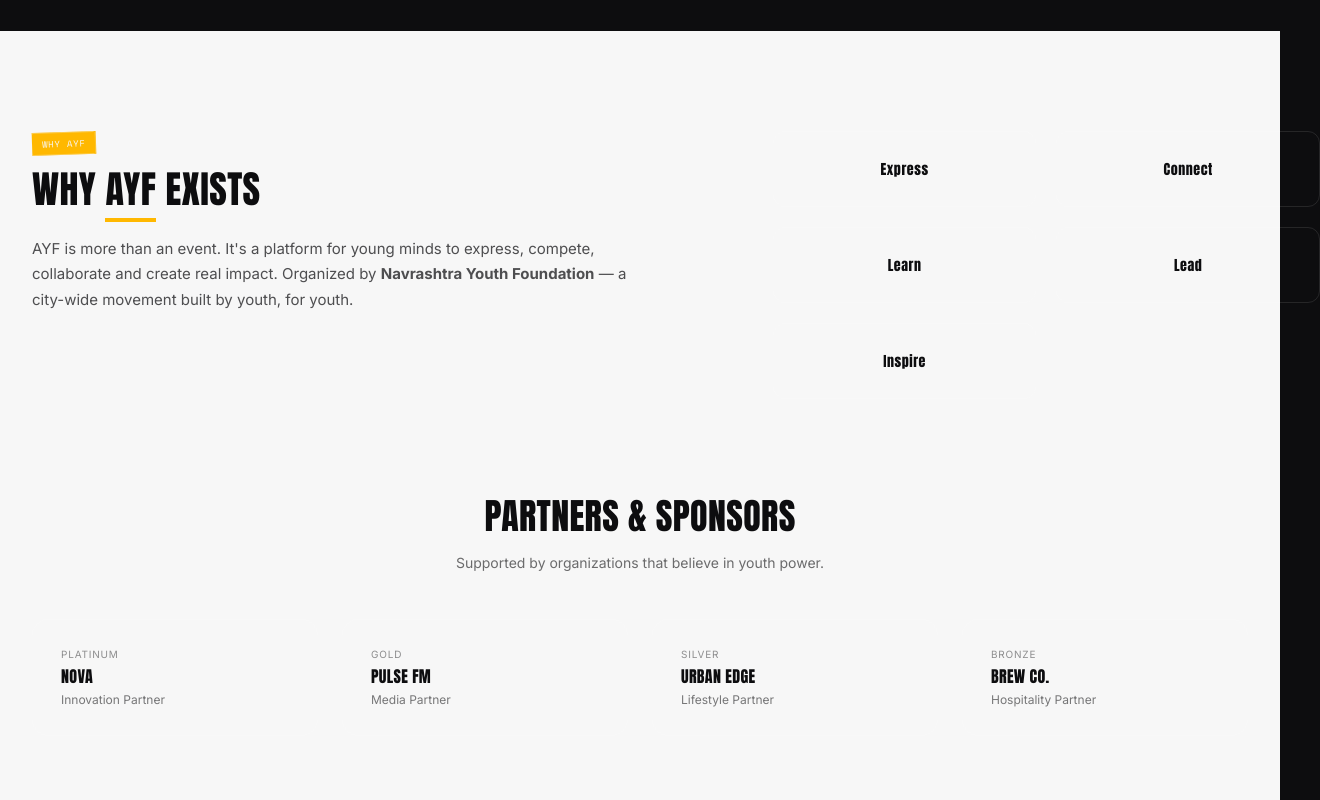
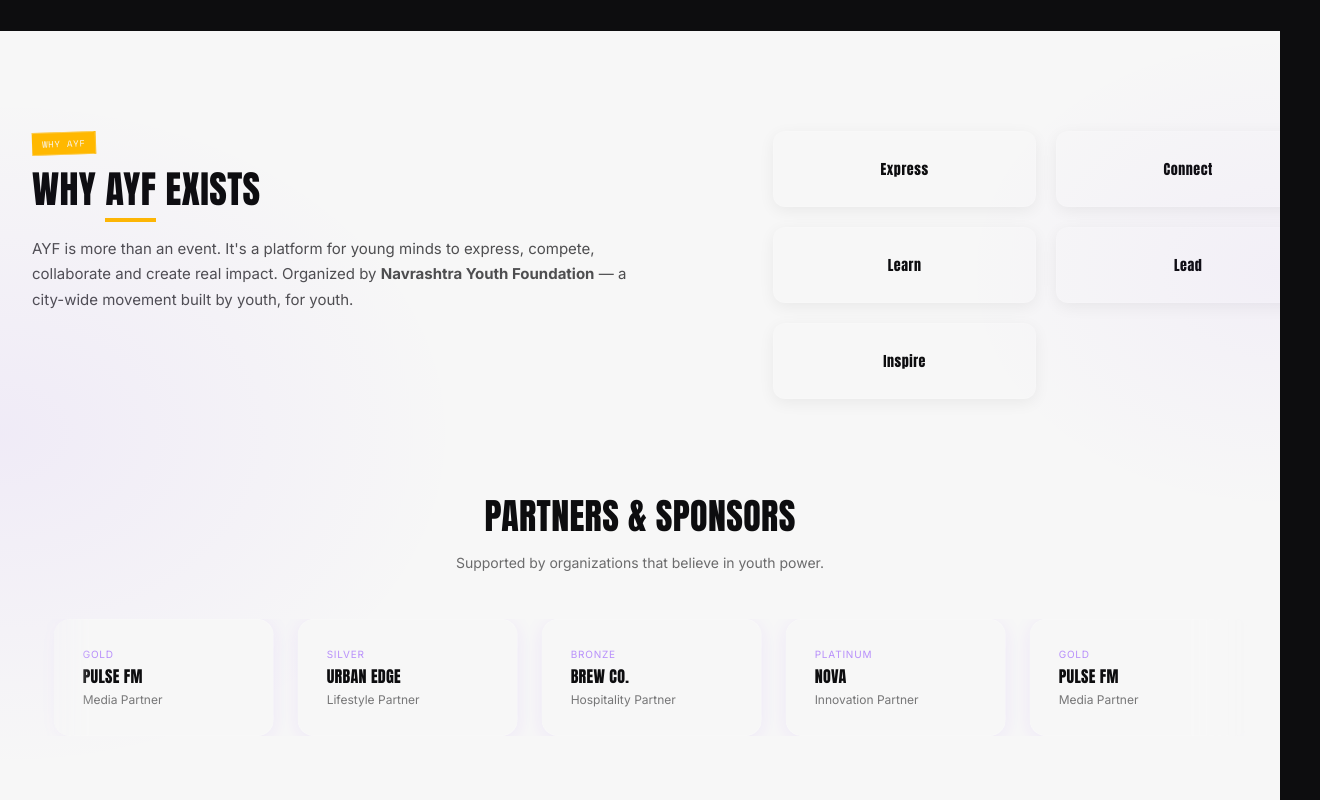
Before and after one commit to Smit2080/ayf-2026, a Next.js app: page / in a window 1280 px wide. Shown: the part 1680-2480 px from the top of the page, 1320 px wide, since content can reach past the window. Built offline with nearby package versions, Linux system fonts and the light colour scheme.

Commit message:
Auto-sliding partner cards, card shadows, purple gradients in Why AYF section

```diff
--- a/app/globals.css
+++ b/app/globals.css
@@ -290,7 +290,12 @@ nav.wrap{display:flex;align-items:center;justify-content:space-between;padding:1
 /* â”€â”€â”€ WHY AYF â”€â”€â”€ */
 .why{
   background:var(--white);color:var(--ink);
-  padding:100px 0;
+  padding:100px 0;position:relative;overflow:hidden;
+}
+.why::before{
+  content:"";position:absolute;inset:0;pointer-events:none;
+  background:radial-gradient(ellipse 60% 70% at 0% 50%,rgba(123,44,255,0.06),transparent 60%),
+              radial-gradient(ellipse 50% 60% at 100% 30%,rgba(123,44,255,0.04),transparent 50%);
 }
 .about-top{
   display:grid;
@@ -315,7 +320,8 @@ nav.wrap{display:flex;align-items:center;justify-content:space-between;padding:1
   display:flex;align-items:center;justify-content:center;
   text-align:center;
   font-family:'Anton';font-size:14px;letter-spacing:.04em;
-  cursor:default;
+  cursor:default;background:var(--white);
+  box-shadow:0 4px 16px rgba(0,0,0,0.06);
   transition:transform 250ms,box-shadow 250ms;
 }
 .feature-card:hover{
@@ -327,24 +333,37 @@ nav.wrap{display:flex;align-items:center;justify-content:space-between;padding:1
 .about-middle h2{font-size:clamp(26px,3.2vw,36px);}
 .about-middle p{margin-top:20px;font-size:14px;color:rgba(13,13,15,0.6);}
 .partner-grid{
-  display:grid;
-  grid-template-columns:repeat(4,1fr);
-  gap:24px;margin-top:48px;
+  margin-top:48px;overflow:hidden;
+  mask-image:linear-gradient(90deg,transparent,var(--white) 5%,var(--white) 95%,transparent);
+  -webkit-mask-image:linear-gradient(90deg,transparent,var(--white) 5%,var(--white) 95%,transparent);
+}
+.partner-track{
+  display:flex;gap:24px;width:max-content;
+  animation:partnerScroll 30s linear infinite;
 }
 .partner-card{
+  width:220px;flex-shrink:0;
   border-radius:16px;padding:28px;border:1px solid var(--line);
   display:flex;flex-direction:column;gap:4px;
+  background:var(--white);
+  box-shadow:0 4px 20px rgba(123,44,255,0.08);
 }
-.partner-cat{font-size:10px;text-transform:uppercase;letter-spacing:.08em;color:rgba(13,13,15,0.45);}
+.partner-cat{font-size:10px;text-transform:uppercase;letter-spacing:.08em;color:rgba(123,44,255,0.5);}
 .partner-name{font-family:'Anton';font-size:16px;letter-spacing:.02em;}
 .partner-sub{font-size:12px;color:rgba(13,13,15,0.55);}
+
+@keyframes partnerScroll{
+  0%{transform:translateX(0);}
+  100%{transform:translateX(-50%);}
+}
 
 @media(max-width:900px){
   .about-top{grid-template-columns:60% 40%;gap:48px;}
 }
 @media(max-width:768px){
   .about-top{grid-template-columns:1fr;gap:48px;}
-  .partner-grid{grid-template-columns:repeat(2,1fr);gap:16px;}
+  .partner-track{gap:16px;}
+  .partner-card{width:180px;}
 }
 
 
--- a/src/components/WhyAYF.tsx
+++ b/src/components/WhyAYF.tsx
@@ -34,13 +34,15 @@ export default function WhyAYF() {
         </div>
 
         <div className="partner-grid">
-          {partners.map((p) => (
-            <div className="partner-card" key={p.name}>
-              <span className="partner-cat">{p.category}</span>
-              <span className="partner-name">{p.name}</span>
-              <span className="partner-sub">{p.sub}</span>
-            </div>
-          ))}
+          <div className="partner-track">
+            {[...partners, ...partners].map((p, i) => (
+              <div className="partner-card" key={`${p.name}-${i}`}>
+                <span className="partner-cat">{p.category}</span>
+                <span className="partner-name">{p.name}</span>
+                <span className="partner-sub">{p.sub}</span>
+              </div>
+            ))}
+          </div>
         </div>
       </div>
     </section>
```
